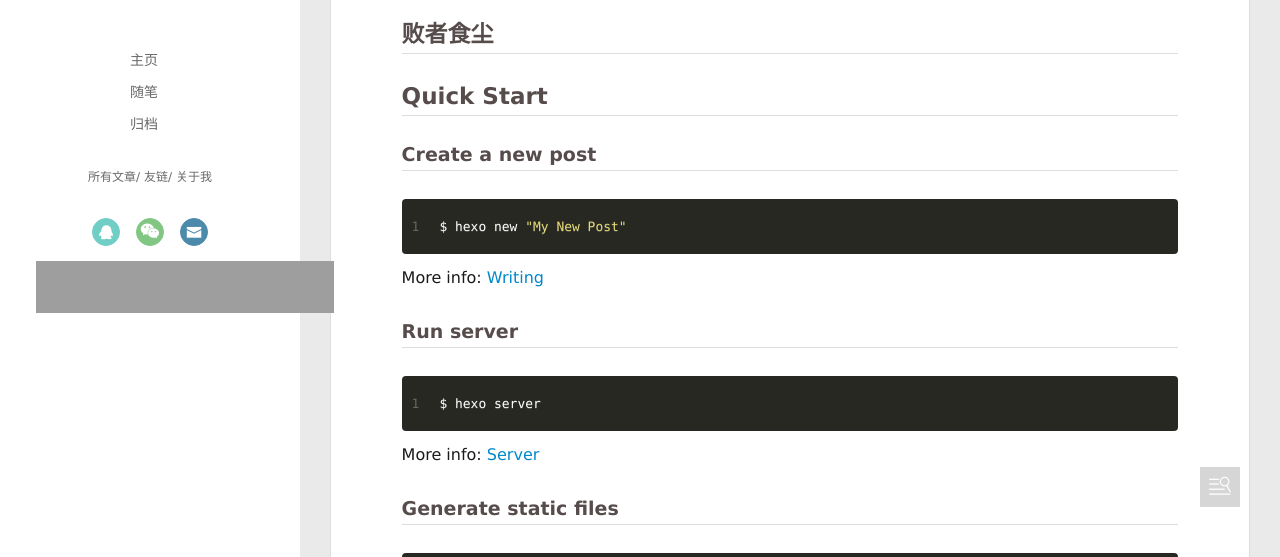
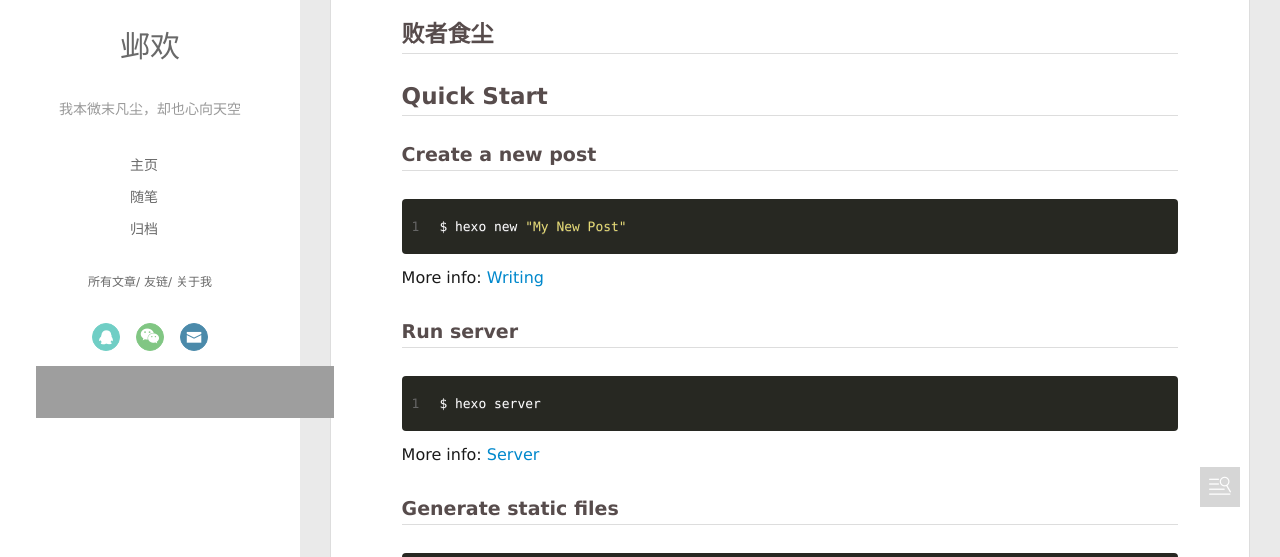
Before and after one commit to Killer-Queue/Killer-Queue.github.io, a plain HTML site: page 2021/01/31/hello-world/index.html in a window 1280 px wide. Shown: the part 243-800 px from the top of the page. Drawn offline with Linux system fonts and the light colour scheme; some packages are replaced by stand-ins of ours; grey boxes are pictures that could not be loaded; a script that the page names is missing.

Commit message:
Site updated: 2021-02-01 16:16:45

```diff
--- a/2021/01/31/hello-world/index.html
+++ b/2021/01/31/hello-world/index.html
@@ -50,8 +50,10 @@
 			<img src="/assets/touxiang.jpg" class="js-avatar">
 		</a>
 		<hgroup>
-		  <h1 class="header-author"><a href="/"></a></h1>
+		  <h1 class="header-author"><a href="/">邺欢</a></h1>
 		</hgroup>
+
+		<p class="header-subtitle">我本微末凡尘，却也心向天空</p>
 
 
 		<nav class="header-menu">
@@ -114,8 +116,10 @@
 				<img src="/assets/touxiang.jpg" class="js-avatar">
 			</div>
 			<hgroup>
-			  <h1 class="header-author js-header-author"></h1>
+			  <h1 class="header-author js-header-author">邺欢</h1>
 			</hgroup>
+
+			<p class="header-subtitle"><i class="icon icon-quo-left"></i>我本微末凡尘，却也心向天空<i class="icon icon-quo-right"></i></p>
 
 
 
```
Also changed, not shown: archives/2021/01/index.html (+6 -2 lines), archives/2021/index.html (+6 -2 lines), archives/index.html (+6 -2 lines), index.html (+6 -2 lines).
